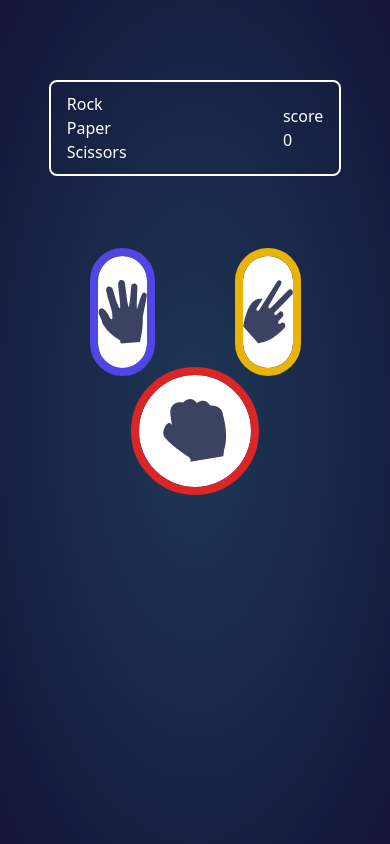
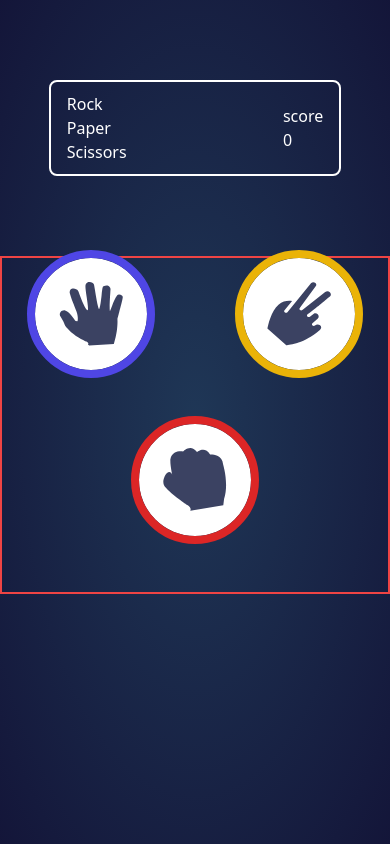
Before and after one commit to YousifQesim/rock-paper, a React (Vite) app: page / in a window 390 px wide. Built offline with nearby package versions, Linux system fonts and the light colour scheme.

Commit message:
make home page responsive

```diff
--- a/src/components/UserPage.tsx
+++ b/src/components/UserPage.tsx
@@ -21,7 +21,7 @@ function UserPage() {
       ) : (
         <div className="flex flex-col  items-center  h-screen w-full">
           <UserScore />
-          <div className="w-2/4 h-1/4 flex justify-center gap-24 relative">
+          <div className="md:w-2/4 w-full  h-2/5 flex justify-center gap-24 relative border-2 border-red-500">
             {/* <div className="line1"></div> */}
 
             <div className="bg-white cursor-pointer rounded-full h-28 w-28 flex justify-center items-center outline outline-8 outline-indigo-600 z-50 ">
@@ -33,7 +33,7 @@ function UserPage() {
             </div>
             {/* <div className="line3"></div> */}
 
-            <div className="bg-white cursor-pointer absolute -bottom-5 rounded-full h-28 w-28 flex justify-center items-center outline outline-8 outline-red-600 z-50">
+            <div className="bg-white cursor-pointer absolute md:bottom-3 bottom-14 rounded-full h-28 w-28 flex justify-center items-center outline outline-8 outline-red-600 z-50">
               <Rock />
             </div>
           </div>
```
